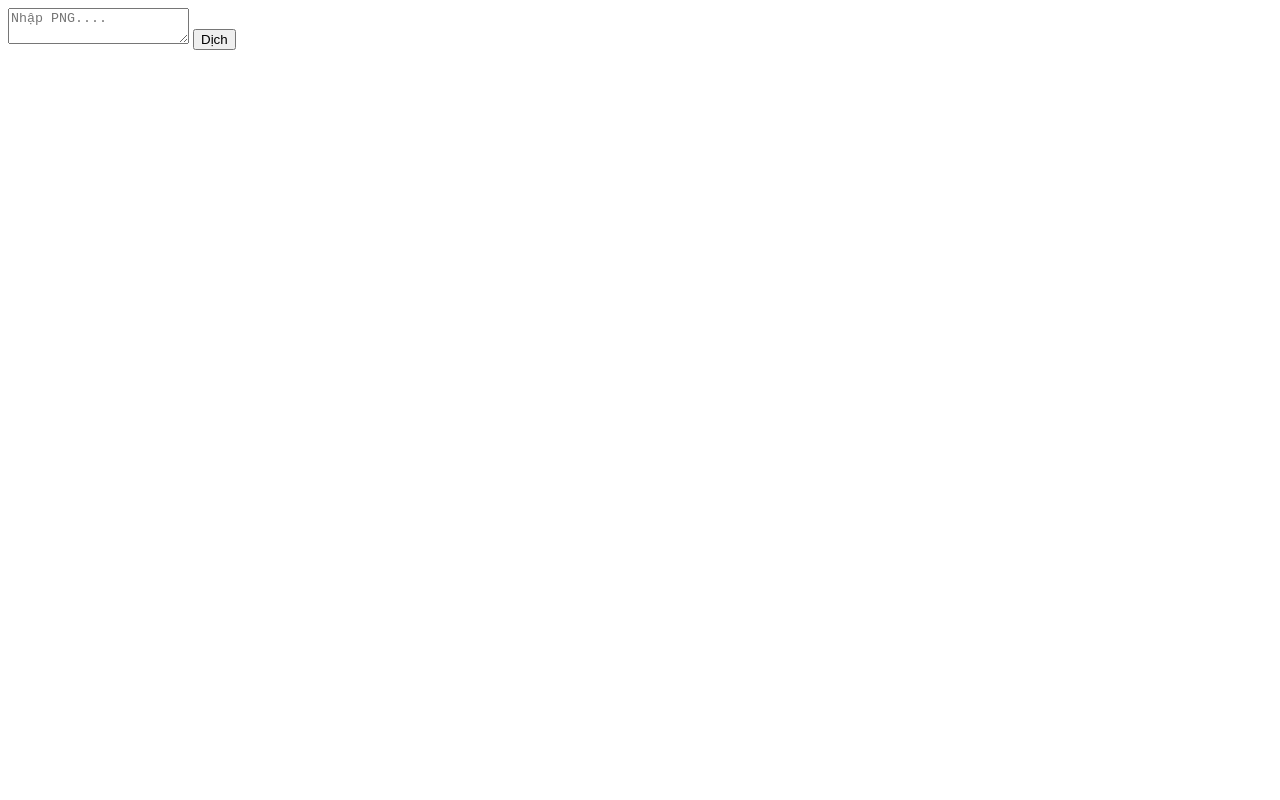
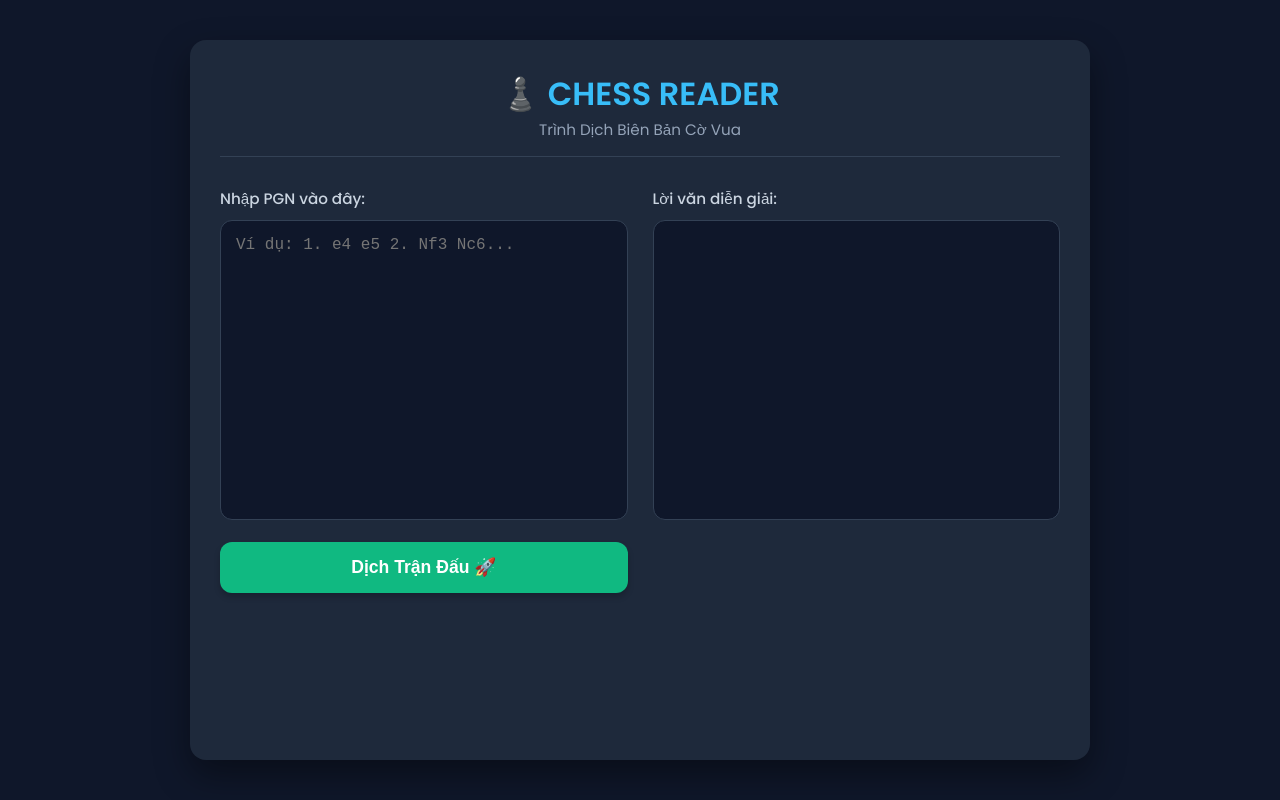
Before and after one commit to duongtuanthuy/my-first-learn-html-css, a plain HTML site: page chess-reader-web-demo/index.html in a window 1280 px wide. Drawn offline with Linux system fonts and the light colour scheme.

Commit message:
Cập nhật giao diện cho web

```diff
--- a/chess-reader-web-demo/index.html
+++ b/chess-reader-web-demo/index.html
@@ -2,13 +2,39 @@
 <html lang="vi">
 <head>
     <meta charset="UTF-8">
+    <meta name="viewport" content="width=device-width, initial-scale=1.0">
     <title>Chess Reader</title>
+    <!-- Nhúng font chữ Poppins hiện đại -->
+    <link href="https://fonts.googleapis.com/css2?family=Poppins:wght@400;500;600&display=swap" rel="stylesheet">
     <link rel="stylesheet" href="style.css">
 </head>
 <body>
-    <textarea id="inputPNG" placeholder="Nhập PNG...."></textarea>
-    <button id="translate-btn">Dịch</button>
-    <p id="output"></p>
+    <div class="app-container">
+        <header class="app-header">
+            <h1>♟️ CHESS READER</h1>
+            <p>Trình Dịch Biên Bản Cờ Vua</p>
+        </header>
+
+        <main class="layout-grid">
+            <!-- Cột trái: Nhập liệu -->
+            <section class="input-section">
+                <label for="inputPGN">Nhập PGN vào đây:</label>
+                <textarea id="inputPGN" placeholder="Ví dụ: 1. e4 e5 2. Nf3 Nc6..."></textarea>
+                <button id="translate-btn">Dịch Trận Đấu 🚀</button>
+            </section>
+
+            <!-- Cột phải: Xuất kết quả -->
+            <section class="output-section">
+                <label>Lời văn diễn giải:</label>
+                <div class="output-box">
+                    <ol id="output">
+                        <!-- Kết quả JS sẽ in vào đây -->
+                    </ol>
+                </div>
+            </section>
+        </main>
+    </div>
+
     <script src="script.js"></script>
 </body>
 </html>
--- a/chess-reader-web-demo/script.js
+++ b/chess-reader-web-demo/script.js
@@ -1,4 +1,4 @@
-const inputPNG = document.getElementById("inputPNG");
+const inputPGN = document.getElementById("inputPGN");
 const translateBtn = document.getElementById("translate-btn");
 const outputEl = document.getElementById("output");
 
@@ -18,9 +18,9 @@ function translateMove(move, isWhite) {
     let phanConLai = (quanCo === "Tốt") ? move:(move.substring(1));
 
     let hanhDong = "di chuyển đến";
-    if (phanConLai.charAt(0) === 'x') hanhDong = "ăn quân tại";
+    if (phanConLai.includes('x')) hanhDong = "ăn quân tại";
 
-    phanConLai = (hanhDong === "ăn quân tại") ? (phanConLai.substring(1)):phanConLai;
+    phanConLai = (hanhDong === "ăn quân tại") ? (phanConLai.replace('x', '')):phanConLai;
 
     let trangThai = '';
     if (phanConLai.charAt(phanConLai.length-1) === '+') trangThai = "và chiếu tướng";
@@ -45,5 +45,17 @@ function translateMove(move, isWhite) {
 }
 
 translateBtn.addEventListener('click', () => {
-    outputEl.textContent = translateMove(inputPNG.value.trim(), false);
+    let moves = inputPGN.value
+    .split(/\d+\.\s*/)
+    .filter(Boolean)
+    .map(item => item.trim())
+    .flatMap(item => item.split(/\s+/));
+    outputEl.innerHTML = '';
+    let isWhite = true;
+    let htmlresult = "";
+    moves.forEach(move => {
+        htmlresult += `<li>${translateMove(move, isWhite)}</li>`;
+        isWhite = !(isWhite);
+    });
+    outputEl.innerHTML = htmlresult;
 })
--- a/chess-reader-web-demo/style.css
+++ b/chess-reader-web-demo/style.css
@@ -0,0 +1,137 @@
+/* Thiết lập cơ bản */
+* {
+    margin: 0;
+    padding: 0;
+    box-sizing: border-box;
+}
+
+body {
+    font-family: 'Poppins', sans-serif;
+    background-color: #0f172a; /* Nền xanh đen tối */
+    color: #f8fafc;
+    display: flex;
+    justify-content: center;
+    min-height: 100vh;
+    padding: 40px 20px;
+}
+
+/* Khung bọc toàn bộ ứng dụng */
+.app-container {
+    width: 100%;
+    max-width: 900px;
+    background-color: #1e293b; /* Khung sáng hơn nền một chút */
+    padding: 30px;
+    border-radius: 16px;
+    box-shadow: 0 15px 35px rgba(0, 0, 0, 0.4);
+}
+
+/* Header */
+.app-header {
+    text-align: center;
+    margin-bottom: 30px;
+    border-bottom: 1px solid #334155;
+    padding-bottom: 15px;
+}
+
+.app-header h1 {
+    font-size: 2rem;
+    color: #38bdf8; /* Xanh dương nổi bật */
+}
+
+.app-header p {
+    color: #94a3b8;
+    font-size: 0.95rem;
+}
+
+/* Cấu trúc chia 2 cột */
+.layout-grid {
+    display: grid;
+    grid-template-columns: 1fr 1fr; /* Chia 2 cột bằng nhau */
+    gap: 25px;
+}
+
+/* Tiêu đề của từng cột */
+label {
+    display: block;
+    font-size: 0.95rem;
+    font-weight: 500;
+    color: #cbd5e1;
+    margin-bottom: 10px;
+}
+
+/* Khu vực Textarea */
+#inputPGN {
+    width: 100%;
+    height: 300px;
+    background-color: #0f172a;
+    border: 1px solid #334155;
+    border-radius: 12px;
+    padding: 15px;
+    color: #f8fafc;
+    font-family: monospace; /* Font chữ máy tính cho code/kí hiệu */
+    font-size: 1rem;
+    resize: none; /* Khóa không cho kéo giãn lung tung */
+    outline: none;
+    transition: border 0.3s;
+}
+
+#inputPGN:focus {
+    border-color: #38bdf8; /* Đổi màu viền khi đang gõ */
+}
+
+/* Nút bấm */
+#translate-btn {
+    width: 100%;
+    margin-top: 15px;
+    padding: 15px;
+    background-color: #10b981; /* Xanh lá */
+    color: white;
+    border: none;
+    border-radius: 12px;
+    font-size: 1.1rem;
+    font-weight: 600;
+    cursor: pointer;
+    transition: all 0.2s;
+    box-shadow: 0 4px 6px rgba(0, 0, 0, 0.2);
+}
+
+#translate-btn:hover {
+    background-color: #059669;
+}
+
+#translate-btn:active {
+    transform: scale(0.97); /* Hiệu ứng lún nút giống dự án Calculator */
+}
+
+/* Khu vực kết quả */
+.output-box {
+    background-color: #0f172a;
+    border: 1px solid #334155;
+    border-radius: 12px;
+    height: 300px;
+    padding: 15px 20px 15px 35px; /* Chừa lề trái cho số thứ tự */
+    overflow-y: auto; /* Tự động hiện thanh cuộn nếu quá dài */
+}
+
+/* Danh sách kết quả (Thẻ ol) */
+#output {
+    color: #cbd5e1;
+    line-height: 1.8;
+}
+
+#output li {
+    padding-bottom: 8px;
+    border-bottom: 1px dashed #334155; /* Gạch dưới từng dòng */
+    margin-bottom: 8px;
+}
+
+#output li:last-child {
+    border-bottom: none;
+}
+
+/* Responsive: Thu nhỏ màn hình (Điện thoại) tự động thành 1 cột */
+@media (max-width: 768px) {
+    .layout-grid {
+        grid-template-columns: 1fr;
+    }
+}
```
